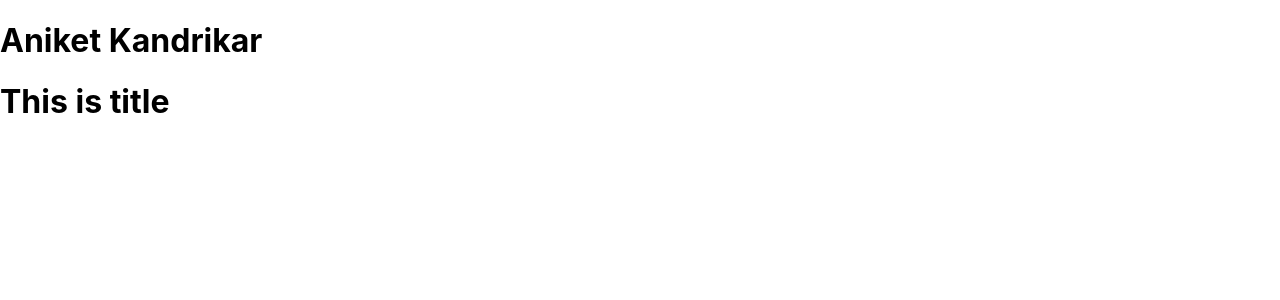
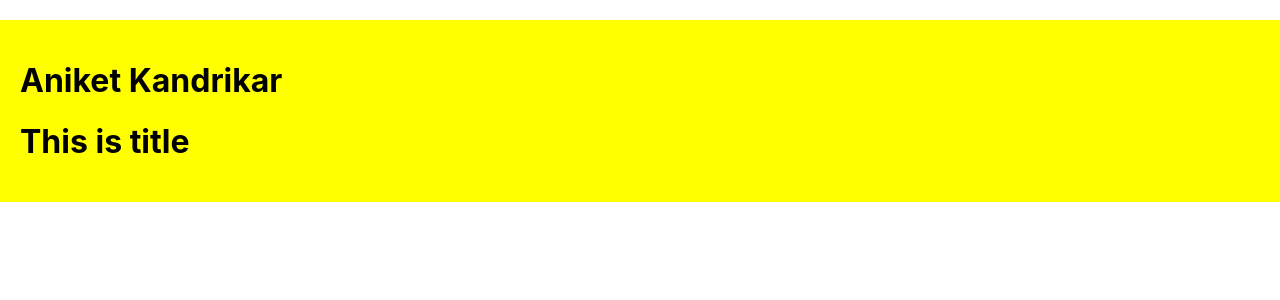
Before and after one commit to aniket24122012/Learn-react-from-utube, a React (Create React App) app in the folder firstTime/my-app/: page / in a window 1280 px wide. Shown: the top 300 px of the page. Built offline with nearby package versions, Linux system fonts and the light colour scheme.

Commit message:
How to add CSS through interploation

```diff
--- a/firstTime/my-app/src/App.js
+++ b/firstTime/my-app/src/App.js
@@ -4,7 +4,8 @@ import Title from './components/Title';
 
 function App() {
   return (
-  <div>
+    //How to add CSS through object interploation
+  <div style={{background : 'yellow' , padding:'20px', marginTop:'20px'}}>
       <h1>Aniket Kandrikar</h1>
       <Title />
   </div>
```
